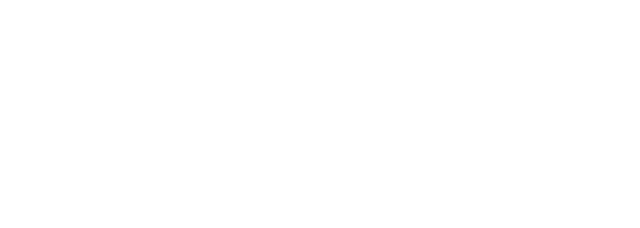
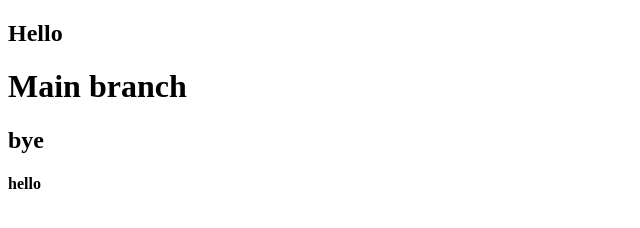
Before and after one commit to codingwithharoon/testinglocalproject, a plain HTML site: page index.html in a window 1280 px wide. Shown: the whole page, without its empty margins (0-640 px from the left). Drawn offline with Linux system fonts and the light colour scheme.

Commit message:
Added new changes to function3

```diff
--- a/index.html
+++ b/index.html
@@ -4,8 +4,12 @@
     <meta charset="UTF-8">
     <meta name="viewport" content="width=device-width, initial-scale=1.0">
     <title>Document</title>
+
 </head>
 <body>
-
+        <h2>Hello</h2>
+    <h1>Main branch</h1>
+    <h2>bye</h2>
+    <h4>hello</h4>
 </body>
 </html>
```
